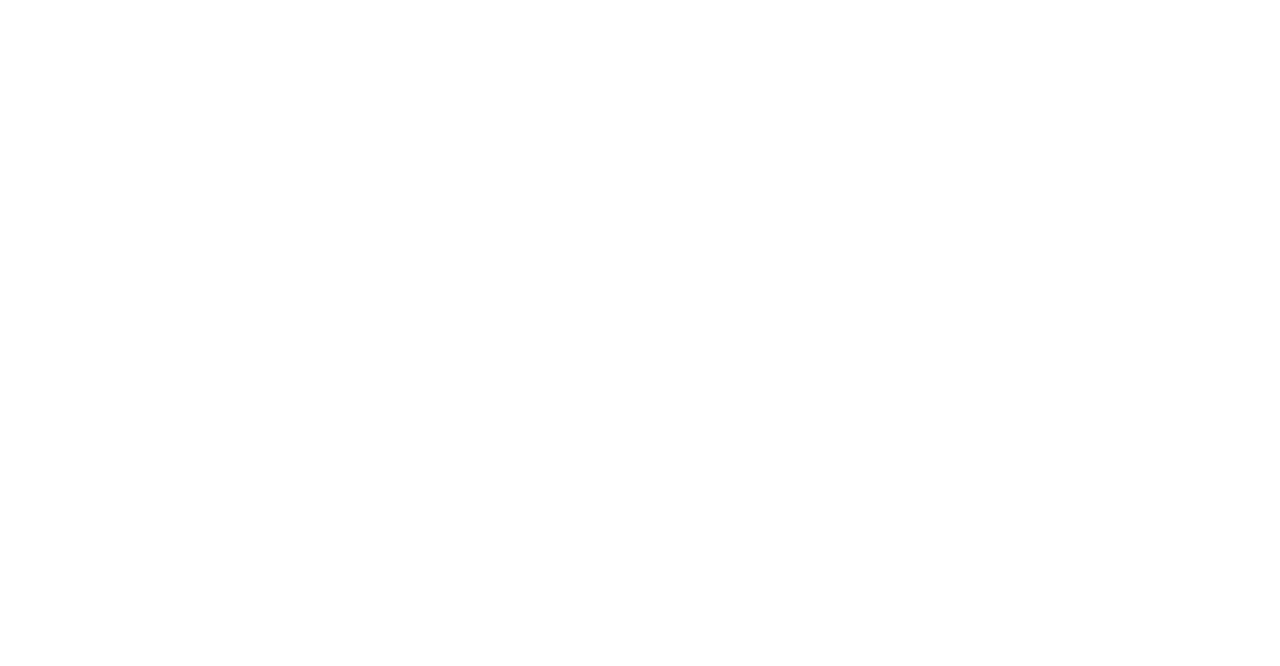
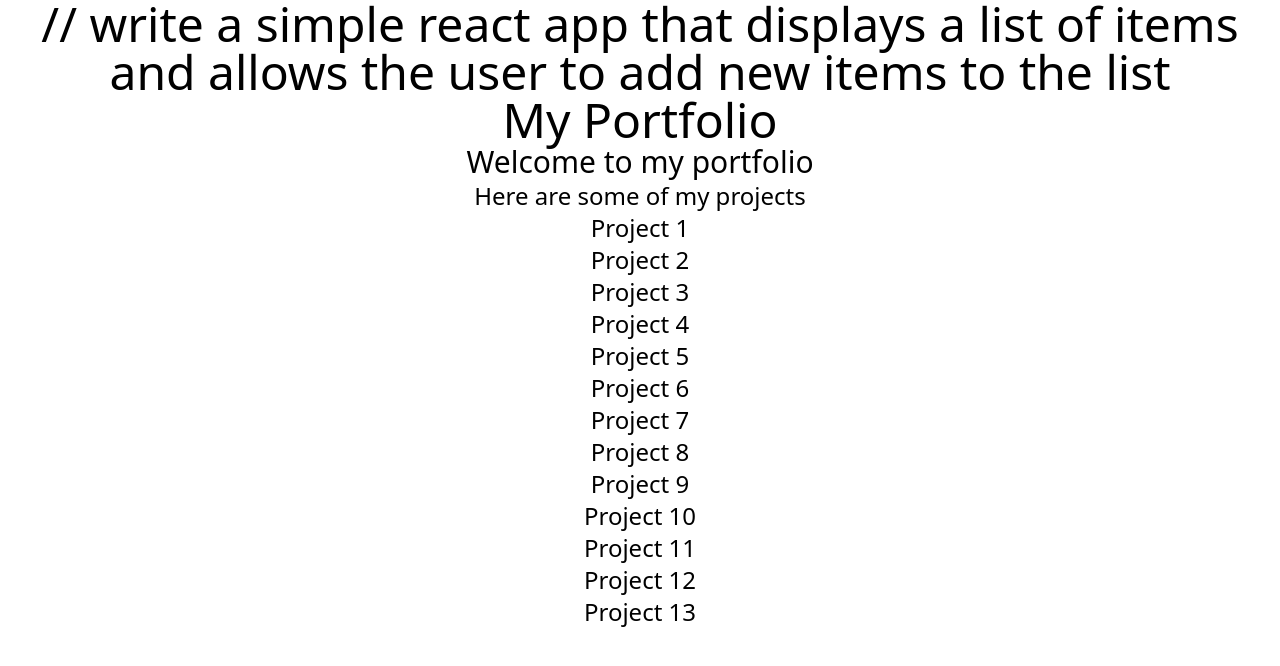
Before and after one commit to MogesBekele/portfolio-in-react, a React (Vite) app in the folder portfolio/: page / in a window 1280 px wide. Shown: the top 666 px of the page. Built offline with nearby package versions, Linux system fonts and the light colour scheme.

Commit message:
the list of project

```diff
--- a/portfolio/src/App.jsx
+++ b/portfolio/src/App.jsx
@@ -5,6 +5,29 @@ const App = () => {
     <div className="text-5xl text-center items-center justify-center ">
 
 
+      // write a simple react app that displays a list of items and allows the user to add new items to the list
+
+      <h1 className="text-5xl text-center items-center justify-center">My Portfolio</h1>
+      <h2 className="text-3xl text-center items-center justify-center">Welcome to my portfolio</h2>
+      <h3 className="text-2xl text-center items-center justify-center">Here are some of my projects</h3>
+      <ul className="text-2xl text-center items-center justify-center">
+        <li className="text-2xl text-center items-center justify-center">Project 1</li>
+        <li className="text-2xl text-center items-center justify-center">Project 2</li>
+        <li className="text-2xl text-center items-center justify-center">Project 3</li>
+        <li className="text-2xl text-center items-center justify-center">Project 4</li>
+        <li className="text-2xl text-center items-center justify-center">Project 5</li>
+        <li className="text-2xl text-center items-center justify-center">Project 6</li>
+        <li className="text-2xl text-center items-center justify-center">Project 7</li>
+        <li className="text-2xl text-center items-center justify-center">Project 8</li>
+        <li className="text-2xl text-center items-center justify-center">Project 9</li>
+        <li className="text-2xl text-center items-center justify-center">Project 10</li>
+        <li className="text-2xl text-center items-center justify-center">Project 11</li>
+        <li className="text-2xl text-center items-center justify-center">Project 12</li>
+        <li className="text-2xl text-center items-center justify-center">Project 13</li>
+        </ul>
+
+
+
     </div>
   );
 };
```
